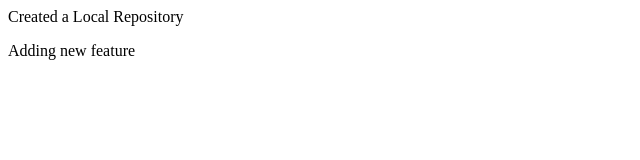
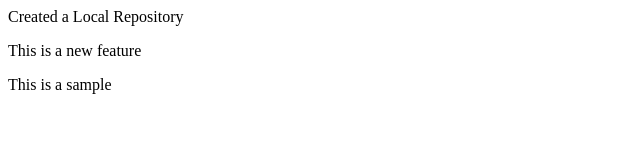
Before and after one commit to Manali2k4/LocalRepo, a plain HTML site: page index.html in a window 1280 px wide. Shown: the whole page, without its empty margins (0-640 px from the left). Drawn offline with Linux system fonts and the light colour scheme.

Commit message:
Add a sample

```diff
--- a/index.html
+++ b/index.html
@@ -1,2 +1,3 @@
 <p>Created a Local Repository</p>
-<p>Adding new feature</p>
+<p>This is a new feature</p>
+<p>This is a sample</p>
```
